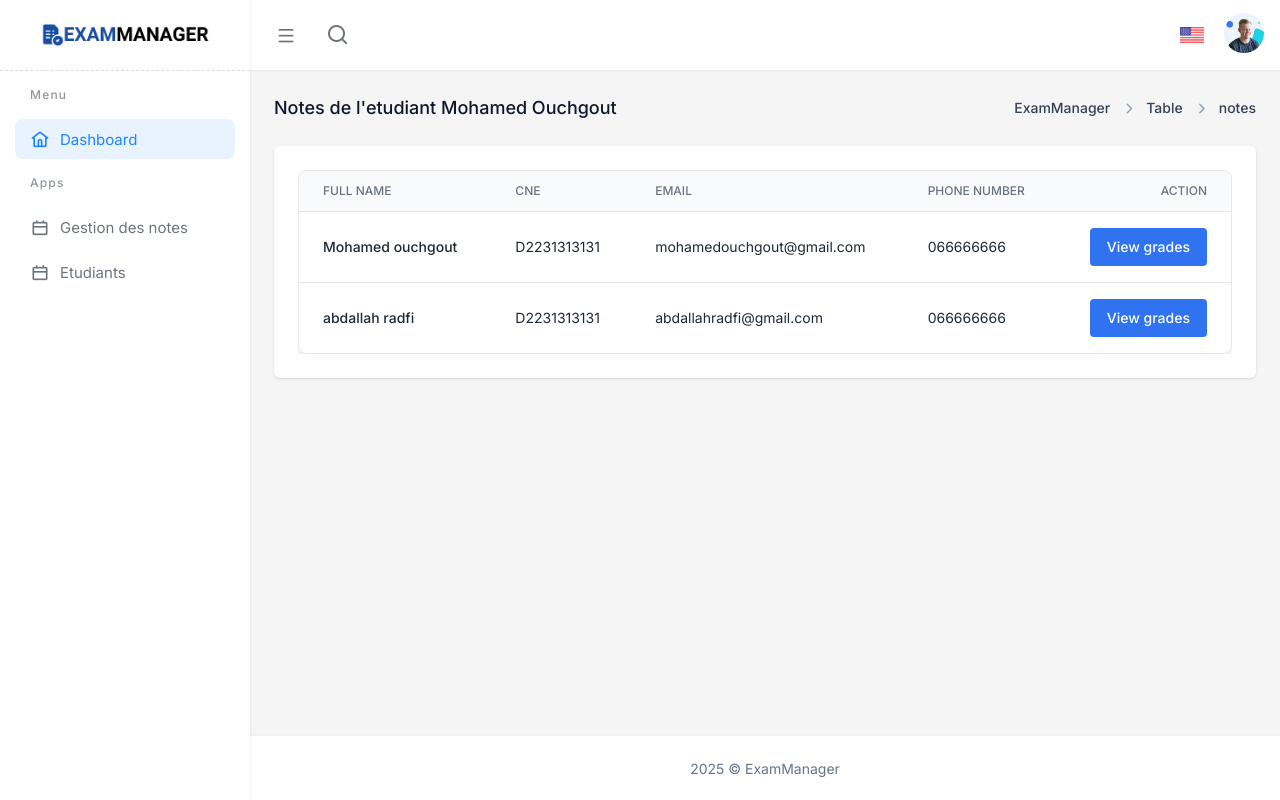
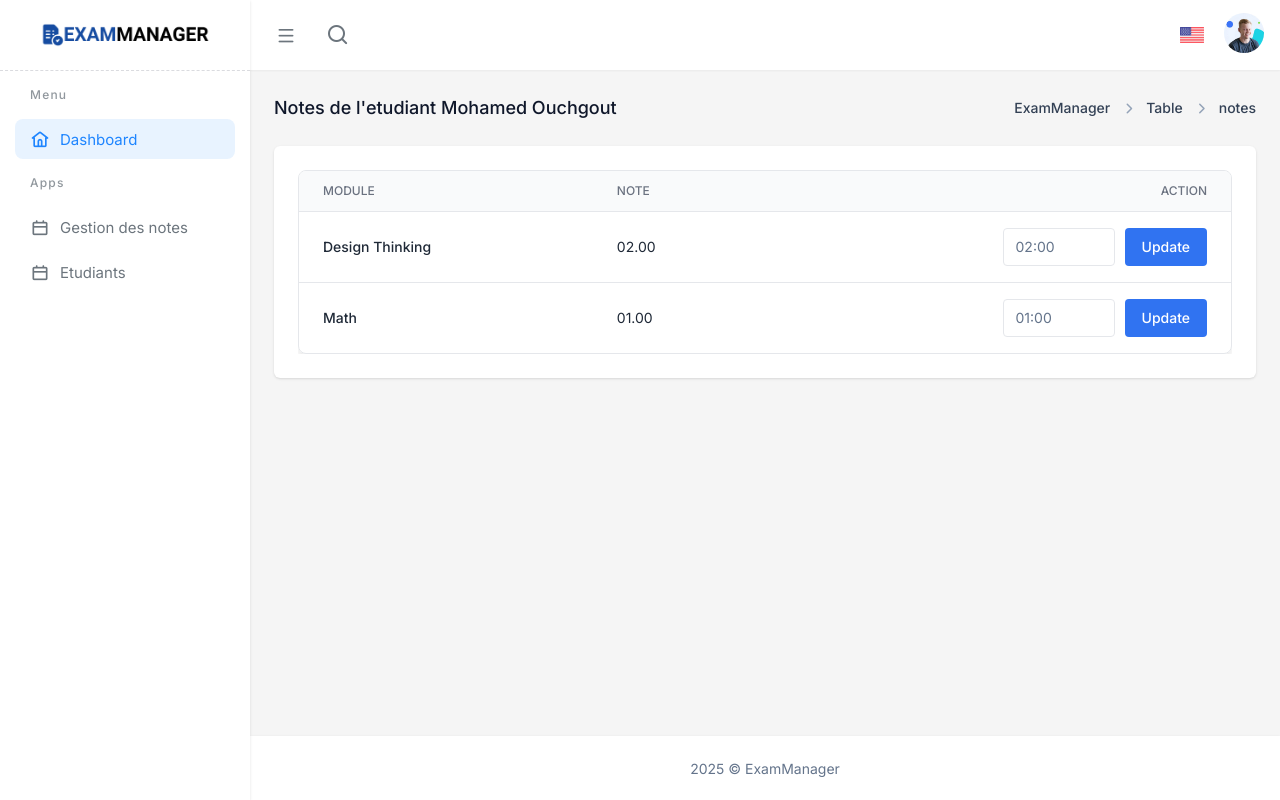
Before and after one commit to ouchgoutmohamed/App_Gestion_Des_examens, a CodeIgniter 4 app: the page made by app/Views/professor/update_grades.php in a window 1280 px wide. Run offline with PHP 8.4 and a stand-in for CodeIgniter, Linux system fonts and the light colour scheme; the template is opened without the code that fills it, so the values that code supplies are empty; some libraries are stand-ins or nearby versions; some web fonts are replaced.

Commit message:
Add import notes, update notes interfaces

```diff
--- a/app/Views/professor/import_grades.php
+++ b/app/Views/professor/import_grades.php
@@ -36,7 +36,7 @@
 
 <!-- Page Title Start -->
 <div class="flex justify-between items-center mb-6">
-    <h4 class="text-slate-900 dark:text-slate-200 text-lg font-medium">Listes des Modules</h4>
+    <h4 class="text-slate-900 dark:text-slate-200 text-lg font-medium">Importer des notes pour chaque module</h4>
 
     <div class="md:flex hidden items-center gap-2.5 text-sm font-semibold">
         <div class="flex items-center gap-2">
@@ -60,7 +60,7 @@
                     <div class="col-span-1">
                         <div class="card">
                             <div class="card-header flex justify-between items-center">
-                                <h4 class="card-title">Modules</h4>
+                                <h4 class="card-title">Listes des Modules</h4>
                             </div>
 
                             <div class="py-6">
--- a/app/Views/professor/students.php
+++ b/app/Views/professor/students.php
@@ -85,7 +85,7 @@
                                                     <td class="px-6 py-4 whitespace-nowrap text-sm text-gray-800 dark:text-gray-200">mohamedouchgout@gmail.com</td>
                                                     <td class="px-6 py-4 whitespace-nowrap text-sm text-gray-800 dark:text-gray-200">066666666</td>
                                                     <td class="px-6 py-4 whitespace-nowrap text-end text-sm font-medium">
-                                                        <a class="text-primary hover:text-sky-700" href="/update_grades"><button type="button" class="btn bg-primary text-white">View grades</button></a>
+                                                        <a class="text-primary hover:text-sky-700" href="/update_grades"><button type="button" class="btn bg-primary text-white">Voir Notes</button></a>
                                                     </td>
                                                 </tr>
                                                 <tr>
@@ -94,7 +94,7 @@
                                                     <td class="px-6 py-4 whitespace-nowrap text-sm text-gray-800 dark:text-gray-200">abdallahradfi@gmail.com</td>
                                                     <td class="px-6 py-4 whitespace-nowrap text-sm text-gray-800 dark:text-gray-200">066666666</td>
                                                     <td class="px-6 py-4 whitespace-nowrap text-end text-sm font-medium">
-                                                        <a class="text-primary hover:text-sky-700" href="/update_grades"><button type="button" class="btn bg-primary text-white">View grades</button></a>
+                                                        <a class="text-primary hover:text-sky-700" href="/update_grades"><button type="button" class="btn bg-primary text-white">Voir Notes</button></a>
                                                     </td>
                                                 </tr>
 
--- a/app/Views/professor/update_grades.php
+++ b/app/Views/professor/update_grades.php
@@ -66,33 +66,34 @@
                                         <table class="min-w-full divide-y divide-gray-200 dark:divide-gray-700">
                                             <thead class="bg-gray-50 dark:bg-gray-700">
                                                 <tr>
-                                                    <th scope="col" class="px-6 py-3 text-left text-xs font-medium text-gray-500 uppercase dark:text-gray-400">Full name</th>
-                                                    <th scope="col" class="px-6 py-3 text-left text-xs font-medium text-gray-500 uppercase dark:text-gray-400">CNE</th>
-                                                    <th scope="col" class="px-6 py-3 text-left text-xs font-medium text-gray-500 uppercase dark:text-gray-400">Email</th>
-                                                    <th scope="col" class="px-6 py-3 text-left text-xs font-medium text-gray-500 uppercase dark:text-gray-400">Phone number</th>
+                                                    <th scope="col" class="px-6 py-3 text-left text-xs font-medium text-gray-500 uppercase dark:text-gray-400">Module</th>
+                                                    <th scope="col" class="px-6 py-3 text-left text-xs font-medium text-gray-500 uppercase dark:text-gray-400">Note</th>
                                                     <th scope="col" class="px-6 py-3 text-end text-xs font-medium text-gray-500 uppercase dark:text-gray-400">Action</th>
                                                 </tr>
                                             </thead>
                                             <tbody class="divide-y divide-gray-200 dark:divide-gray-700">
                                                 <tr>
-                                                    <td class="px-6 py-4 whitespace-nowrap text-sm font-medium text-gray-800 dark:text-gray-200">Mohamed ouchgout</td>
-                                                    <td class="px-6 py-4 whitespace-nowrap text-sm text-gray-800 dark:text-gray-200">D2231313131</td>
-                                                    <td class="px-6 py-4 whitespace-nowrap text-sm text-gray-800 dark:text-gray-200">mohamedouchgout@gmail.com</td>
-                                                    <td class="px-6 py-4 whitespace-nowrap text-sm text-gray-800 dark:text-gray-200">066666666</td>
-                                                    <td class="px-6 py-4 whitespace-nowrap text-end text-sm font-medium">
-                                                        <a class="text-primary hover:text-sky-700" href="/update_grades"><button type="button" class="btn bg-primary text-white">View grades</button></a>
+                                                    <td class="px-6 py-4 whitespace-nowrap text-sm font-medium text-gray-800 dark:text-gray-200">Design Thinking</td>
+                                                    <td class="px-6 py-4 whitespace-nowrap text-sm text-gray-800 dark:text-gray-200">02.00</td>
+                                                    <td class="px-6 py-4 whitespace-nowrap text-end text-sm font-medium ">
+                                                        <div class="flex justify-end">
+                                                            <input value="02:00" type="text" id="simpleinput" class="form-input w-28">
+                                                            <button style="margin-left:10px;" type="button" class="btn bg-primary text-white">Update</button>
+
+                                                        </div>
                                                     </td>
                                                 </tr>
                                                 <tr>
-                                                    <td class="px-6 py-4 whitespace-nowrap text-sm font-medium text-gray-800 dark:text-gray-200">abdallah radfi</td>
-                                                    <td class="px-6 py-4 whitespace-nowrap text-sm text-gray-800 dark:text-gray-200">D2231313131</td>
-                                                    <td class="px-6 py-4 whitespace-nowrap text-sm text-gray-800 dark:text-gray-200">abdallahradfi@gmail.com</td>
-                                                    <td class="px-6 py-4 whitespace-nowrap text-sm text-gray-800 dark:text-gray-200">066666666</td>
-                                                    <td class="px-6 py-4 whitespace-nowrap text-end text-sm font-medium">
-                                                        <a class="text-primary hover:text-sky-700" href="/update_grades"><button type="button" class="btn bg-primary text-white">View grades</button></a>
+                                                    <td class="px-6 py-4 whitespace-nowrap text-sm font-medium text-gray-800 dark:text-gray-200">Math</td>
+                                                    <td class="px-6 py-4 whitespace-nowrap text-sm text-gray-800 dark:text-gray-200">01.00</td>
+                                                    <td class="px-6 py-4 whitespace-nowrap text-end text-sm font-medium ">
+                                                        <div class="flex justify-end">
+                                                            <input value="01:00" type="text" id="simpleinput" class="form-input w-28">
+                                                            <button style="margin-left:10px;" type="button" class="btn bg-primary text-white">Update</button>
+
+                                                        </div>
                                                     </td>
                                                 </tr>
-
                                             </tbody>
                                         </table>
                                     </div>
```
